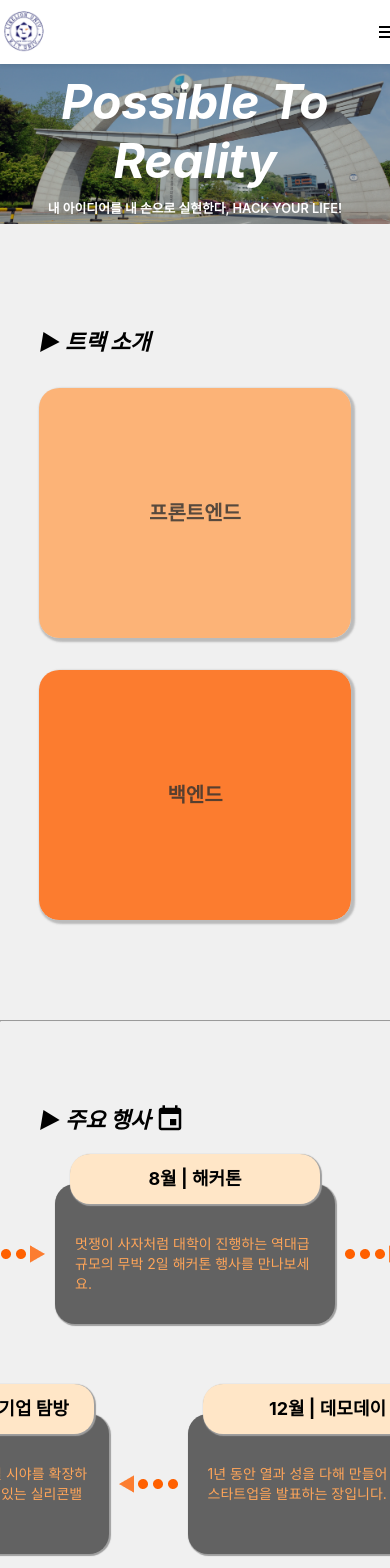
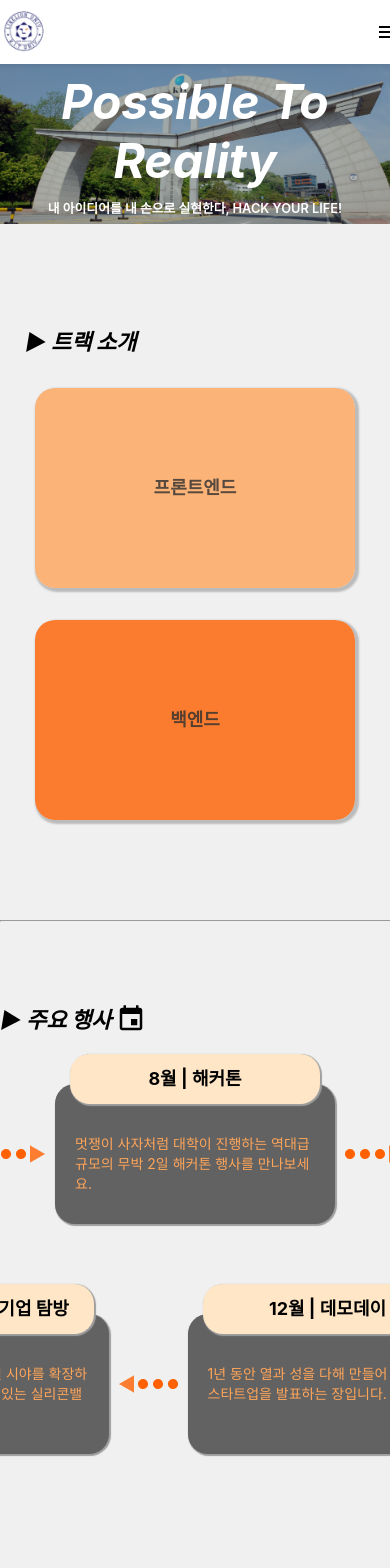
Before and after one commit to Jinoko01/LikeLion-Kit-Frontend, a React (Create React App) app in the folder likelion/: page /#/ in a window 390 px wide. Shown: the top 1568 px of the page. Built offline with nearby package versions, Linux system fonts and the light colour scheme.

Commit message:
update main page(track&events)

```diff
--- a/likelion/src/App.js
+++ b/likelion/src/App.js
@@ -11,7 +11,7 @@ function App() {
       <Route path="/" element={<MainPage />} />
       <Route path="/about" element={<AboutPage />} />
       <Route path="/login" element={<LoginPage />} />
-      <Route path="/register" element={<RegisterPage />} />
+      <Route path="/signUp" element={<RegisterPage />} />
     </Routes>
   );
 }
--- a/likelion/src/components/auth/AuthForm.js
+++ b/likelion/src/components/auth/AuthForm.js
@@ -113,9 +113,9 @@ const AuthForm = ({ type, form, onChange, onSubmit, error }) => {
       </form>
       <Footer>
         {type === "login" ? (
-          <Link to="/register">회원가입</Link>
+          <Link to="/signUp">SignUp</Link>
         ) : (
-          <Link to="/login">로그인</Link>
+          <Link to="/login">Login</Link>
         )}
       </Footer>
     </AuthFormBlock>
--- a/likelion/src/components/main/MainEvents.js
+++ b/likelion/src/components/main/MainEvents.js
@@ -4,9 +4,7 @@ import EventIcon from "@mui/icons-material/Event";
 
 const MainEventsBlock = styled.div`
   margin: 5rem auto;
-  min-width: 290px;
-  width: 80%;
-  margin-bottom: ;
+  max-width: 1000px;
 `;
 
 const MainEventsTitle = styled.div`
@@ -37,51 +35,43 @@ const MainEvents = (props) => {
       <div>
         <MainEventBlock>
           <MainEvent
-            month={"5월"}
-            title={"아이디어톤"}
-            content={"특정 주제에 맞춰, 톡톡 튀는 아이디어로 승부합니다."}
+            month={props.eventList[0].month}
+            title={props.eventList[0].title}
+            content={props.eventList[0].content}
           />
           <MainEventArrow
             src={`${process.env.PUBLIC_URL}/image/eventArrorRight.png`}
             alt="arrorRight"
           />
           <MainEvent
-            month={"8월"}
-            title={"해커톤"}
-            content={
-              "멋쟁이 사자처럼 대학이 진행하는 역대급 규모의 무박 2일 해커톤 행사를 만나보세요."
-            }
+            month={props.eventList[1].month}
+            title={props.eventList[1].title}
+            content={props.eventList[1].content}
           />
           <MainEventArrow
             src={`${process.env.PUBLIC_URL}/image/eventArrorRight.png`}
             alt="arrorRight"
           />
           <MainEvent
-            month={"10월"}
-            title={"공모전"}
-            content={
-              "4,000여 명의 한국, 미국 학생들이 모여 트랙별 공모전을 통해 우수 인재를 발굴합니다."
-            }
+            month={props.eventList[2].month}
+            title={props.eventList[2].title}
+            content={props.eventList[2].content}
           />
         </MainEventBlock>
         <MainEventBlock>
           <MainEvent
-            month={"2월"}
-            title={"실리콘밸리 기업 탐방"}
-            content={
-              "미래 우수 인재들의 글로벌 시야를 확장하기 위해, IT 꿈의 기업들이 있는 실리콘밸리로 떠납니다."
-            }
+            month={props.eventList[4].month}
+            title={props.eventList[4].title}
+            content={props.eventList[4].content}
           />
           <MainEventArrow
             src={`${process.env.PUBLIC_URL}/image/eventArrorLeft.png`}
             alt="arrorLeft"
           />
           <MainEvent
-            month={"12월"}
-            title={"데모데이"}
-            content={
-              "1년 동안 열과 성을 다해 만들어 낸 초기 스타트업을 발표하는 장입니다."
-            }
+            month={props.eventList[3].month}
+            title={props.eventList[3].title}
+            content={props.eventList[3].content}
           />
           <MainEventArrow
             src={`${process.env.PUBLIC_URL}/image/eventArrorDown.png`}
--- /dev/null
+++ b/likelion/src/components/main/MainEventsResizable.js
@@ -0,0 +1,85 @@
+import MainEvent from "./MainEvent";
+import styled from "styled-components";
+import EventIcon from "@mui/icons-material/Event";
+
+const MainEventsBlock = styled.div`
+  margin: 5rem auto;
+  max-width: 340px;
+  text-align: center;
+`;
+
+const MainEventsTitle = styled.div`
+  display: flex;
+`;
+
+const MainEventBlock = styled.div`
+  margin: 0 auto;
+  max-width: 280px;
+  justify-content: center;
+  margin-bottom: 100px;
+`;
+
+const MainEventArrow = styled.img`
+  margin: 10px;
+  height: 20px;
+  margin-top: 110px;
+  transform:rotate(90deg);
+`;
+
+const MainEventsResizable = (props) => {
+    return (
+        <MainEventsBlock>
+            <MainEventsTitle>
+                <props.mainCategory>▶ 주요 행사</props.mainCategory>
+                <EventIcon
+                    style={{ fontSize: "30px", margin: "2px 0 0 5px" }}
+                ></EventIcon>
+            </MainEventsTitle>
+            <MainEventBlock>
+                <MainEvent
+                    month={props.eventList[0].month}
+                    title={props.eventList[0].title}
+                    content={props.eventList[0].content}
+                />
+                <MainEventArrow
+                    src={`${process.env.PUBLIC_URL}/image/eventArrorRight.png`}
+                    alt="arrorRight"
+                />
+                <MainEvent
+                    month={props.eventList[1].month}
+                    title={props.eventList[1].title}
+                    content={props.eventList[1].content}
+                />
+                <MainEventArrow
+                    src={`${process.env.PUBLIC_URL}/image/eventArrorRight.png`}
+                    alt="arrorRight"
+                />
+                <MainEvent
+                    month={props.eventList[2].month}
+                    title={props.eventList[2].title}
+                    content={props.eventList[2].content}
+                />
+                <MainEventArrow
+                    src={`${process.env.PUBLIC_URL}/image/eventArrorRight.png`}
+                    alt="arrorRight"
+                />
+                <MainEvent
+                    month={props.eventList[3].month}
+                    title={props.eventList[3].title}
+                    content={props.eventList[3].content}
+                />
+                <MainEventArrow
+                    src={`${process.env.PUBLIC_URL}/image/eventArrorRight.png`}
+                    alt="arrorRight"
+                />
+                <MainEvent
+                    month={props.eventList[4].month}
+                    title={props.eventList[4].title}
+                    content={props.eventList[4].content}
+                />
+            </MainEventBlock>
+        </MainEventsBlock>
+    )
+}
+
+export default MainEventsResizable;
--- a/likelion/src/components/main/MainTrack.js
+++ b/likelion/src/components/main/MainTrack.js
@@ -3,8 +3,11 @@ import styled from "styled-components";
 
 const MainTracksBlock = styled.div`
   margin: 100px auto;
-  min-width: 290px;
-  width: 80%;
+  max-width: 1000px;
+
+  @media (max-width: 850px) {
+    width: 340px;
+  }
 `;
 
 const MainTracks = styled.div`
@@ -20,7 +23,11 @@ const MainTrackBlock = styled.div`
   display: flex;
   color: black;
   opacity: 80%;
-`;
+
+  @media (max-width: 850px) {
+    max-height: 200px;
+  }
+  `;
 
 const MainTrackFront = styled.div`
   display: block;
@@ -33,6 +40,7 @@ const MainTrackFront = styled.div`
 
   @media (max-width: 850px) {
     margin: 2rem auto;
+    width: 20rem;
   }
 `;
 
@@ -45,6 +53,7 @@ const MainTrackBack = styled.div`
 
   @media (max-width: 850px) {
     margin: 0 auto;
+    width: 20rem;
   }
 `;
 
@@ -53,6 +62,11 @@ const MainTrackDefault = styled.div`
   line-height: 250px;
   font-weight: bold;
   font-size: 20px;
+
+  @media (max-width: 850px) {
+    line-height: 200px;
+    font-size: 18px;
+  }
 `;
 
 const MainTrackHover = styled.div`
@@ -68,6 +82,8 @@ const MainTrackHover = styled.div`
 
   @media (max-width: 850px) {
     margin: 0 auto;
+    padding: 10% 9%;
+    font-size: 14px;
   }
 `;
 
--- a/likelion/src/containers/MainForm.js
+++ b/likelion/src/containers/MainForm.js
@@ -1,12 +1,16 @@
+import { React, useState, useEffect } from 'react';
 import styled from "styled-components";
 import MainImage from "../components/main/MainImage";
 import MainTrack from "../components/main/MainTrack";
 import MainEvents from "../components/main/MainEvents";
+import MainEventsResizable from "../components/main/MainEventsResizable";
+import Footer from "../components/common/Footer";
 
 const MainBlock = styled.div`
   min-width: 290px;
   background-color: #f0f0f0;
   overflow-x: hidden;
+  padding: 0 0 100px 0;
 `;
 
 const MainCategory = styled.div`
@@ -16,15 +20,70 @@ const MainCategory = styled.div`
 `;
 
 const MainForm = () => {
+
+  const [resize, setResize] = useState();
+
+  const handleResize = () => {
+    setResize(window.innerWidth);
+  };
+
+  useEffect(() => {
+    window.addEventListener("resize", handleResize);
+    return () => {
+      window.removeEventListener("resize", handleResize)
+    }
+  }, []);
+
+  useEffect(() => {
+    console.log(resize)
+  })
+
+  const eventList = [
+    {
+      month: "5월",
+      title: "아이디어톤",
+      content: "특정 주제에 맞춰, 톡톡 튀는 아이디어로 승부합니다."
+    },
+    {
+      month: "8월",
+      title: "해커톤",
+      content: "멋쟁이 사자처럼 대학이 진행하는 역대급 규모의 무박 2일 해커톤 행사를 만나보세요."
+    },
+    {
+      month: "10월",
+      title: "공모전",
+      content: "4,000여 명의 한국, 미국 학생들이 모여 트랙별 공모전을 통해 우수 인재를 발굴합니다."
+    },
+    {
+      month: "12월",
+      title: "데모데이",
+      content: "1년 동안 열과 성을 다해 만들어 낸 초기 스타트업을 발표하는 장입니다."
+    },
+    {
+      month: "2월",
+      title: "실리콘밸리 기업 탐방",
+      content: "미래 우수 인재들의 글로벌 시야를 확장하기 위해, IT 꿈의 기업들이 있는 실리콘밸리로 떠납니다."
+    },
+  ]
+
   return (
+    <div>
       <MainBlock>
-      <MainImage></MainImage>
+        <MainImage />
         <div>
           <MainTrack mainCategory={MainCategory}></MainTrack>
           <hr style={{ margin: "0 auto", width: "1200px" }}></hr>
-        <MainEvents mainCategory={MainCategory}></MainEvents>
+          {/* <MainEvents mainCategory={MainCategory} eventList={eventList} />
+          <MainEventsResizable mainCategory={MainCategory} eventList={eventList} /> */}
+          {
+            resize < 850 ?
+              <MainEventsResizable mainCategory={MainCategory} eventList={eventList} /> :
+              <MainEvents mainCategory={MainCategory} eventList={eventList} />
+          }
         </div>
       </MainBlock>
+      <Footer />
+    </div>
   );
 };
 
--- a/likelion/src/pages/MainPage.js
+++ b/likelion/src/pages/MainPage.js
@@ -5,8 +5,7 @@ const MainPage = () => {
     return (
         <div>
             <HeaderContainer />
-            <MainForm>
-            </MainForm>
+            <MainForm />
         </div>
     );
 };
```
Lines whose indentation alone changed are shown as unchanged.
